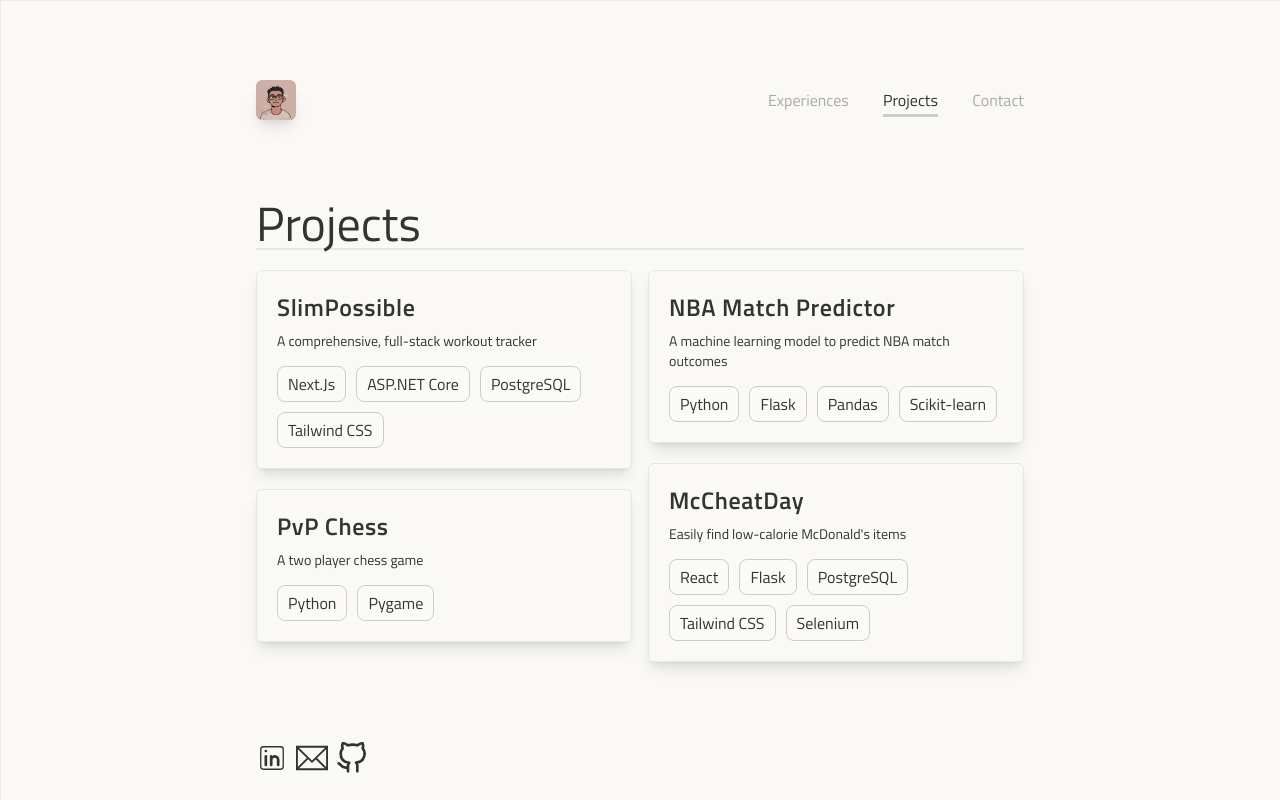
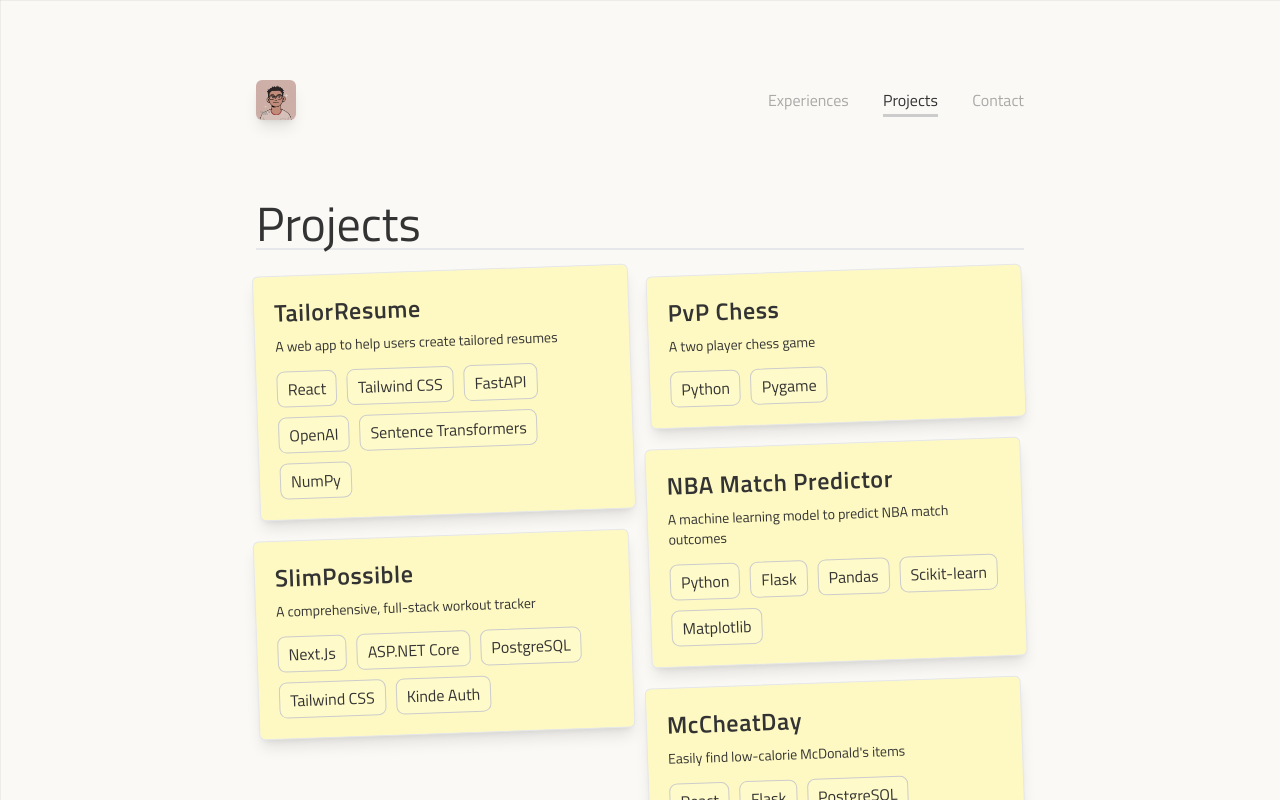
Before and after one commit to 04felixli/f3lixli.com, a Next.js app: page /projects in a window 1280 px wide. Shown: the top 800 px of the page. Built offline with nearby package versions, Linux system fonts and the light colour scheme.

Commit message:
Add new project and update project cards UI

```diff
--- a/app/Objects/ProjectObjects.tsx
+++ b/app/Objects/ProjectObjects.tsx
@@ -7,33 +7,54 @@ export interface ProjectObject {
 }
 
 export const SlimPossible: ProjectObject = {
-    name: 'SlimPossible',
+  name: "SlimPossible",
   description: `A comprehensive, full-stack workout tracker`,
-    techStack: ['Next.Js', 'ASP.NET Core', 'PostgreSQL', 'Tailwind CSS'],
-    imagePath: '/Images/SlimPossible.png',
+  techStack: [
+    "Next.Js",
+    "ASP.NET Core",
+    "PostgreSQL",
+    "Tailwind CSS",
+    "Kinde Auth",
+  ],
+  imagePath: "/Images/SlimPossible.png",
   gitHubLink: "https://github.com/04felixli/SlimPossible",
-}
+};
 
 export const ChessProject: ProjectObject = {
-    name: 'PvP Chess',
-    description: 'A two player chess game',
-    techStack: ['Python', 'Pygame'],
-    imagePath: '/Images/ChessGame.png',
-    gitHubLink: 'https://github.com/04felixli/Chess-Project',
-}
+  name: "PvP Chess",
+  description: "A two player chess game",
+  techStack: ["Python", "Pygame"],
+  imagePath: "/Images/ChessGame.png",
+  gitHubLink: "https://github.com/04felixli/Chess-Project",
+};
 
 export const NBAMatchPredictor: ProjectObject = {
-    name: 'NBA Match Predictor',
-    description: 'A machine learning model to predict NBA match outcomes',
-    techStack: ['Python', 'Flask', 'Pandas', 'Scikit-learn'],
-    imagePath: '/Images/NBAMatchPredictor.svg',
-    gitHubLink: 'https://github.com/04felixli/NBA-Game-Predictor',
-}
+  name: "NBA Match Predictor",
+  description: "A machine learning model to predict NBA match outcomes",
+  techStack: ["Python", "Flask", "Pandas", "Scikit-learn", "Matplotlib"],
+  imagePath: "/Images/NBAMatchPredictor.svg",
+  gitHubLink: "https://github.com/04felixli/NBA-Game-Predictor",
+};
 
 export const McCheatDay: ProjectObject = {
-    name: 'McCheatDay',
-    description: 'Easily find low-calorie McDonald\'s items',
-    techStack: ['React', 'Flask', 'PostgreSQL', 'Tailwind CSS', 'Selenium'],
-    imagePath: '/Images/McCheatDay.png',
-    gitHubLink: 'https://github.com/04felixli/McCheatDay'
-}
+  name: "McCheatDay",
+  description: "Easily find low-calorie McDonald's items",
+  techStack: ["React", "Flask", "PostgreSQL", "Tailwind CSS", "Selenium"],
+  imagePath: "/Images/McCheatDay.png",
+  gitHubLink: "https://github.com/04felixli/McCheatDay",
+};
+
+export const TailorResume: ProjectObject = {
+  name: "TailorResume",
+  description: "A web app to help users create tailored resumes",
+  techStack: [
+    "React",
+    "Tailwind CSS",
+    "FastAPI",
+    "OpenAI",
+    "Sentence Transformers",
+    "NumPy",
+  ],
+  imagePath: "/Images/resume-tailor-bot.png",
+  gitHubLink: "https://github.com/04felixli/resume-tailor-bot",
+};
--- a/app/projects/ProjectCard.tsx
+++ b/app/projects/ProjectCard.tsx
@@ -1,9 +1,9 @@
-"use client"
-import React from 'react';
-import { ProjectObject } from '../Objects/ProjectObjects';
-import './projectCard.css';
-import '../experiences/experiences.css';
-import { FiGithub } from 'react-icons/fi';
+"use client";
+import React from "react";
+import { ProjectObject } from "../Objects/ProjectObjects";
+import "./projectCard.css";
+import "../experiences/experiences.css";
+import { FiGithub } from "react-icons/fi";
 
 interface Props {
   project: ProjectObject;
@@ -12,23 +12,26 @@ interface Props {
 const ProjectCard = ({ project }: Props) => {
   return (
     <div
-            className='w-full rounded-md shadow-lg border'
-            onClick={() => window.open(project.gitHubLink, '_blank')}
+      className="w-full rounded-md shadow-lg border bg-yellow-100 p-5 relative"
+      style={{ transform: "rotate(-2deg)" }}
+      onClick={() => window.open(project.gitHubLink, "_blank")}
     >
-            <div className='p-5 h-full w-full hover:scale-[1.02] duration-300 ease-in-out cursor-pointer'>
-                <h3 className='w-full flex timeline-title break-words'>{project.name}</h3>
-                <p className='text-sm w-full'>{project.description}</p>
-                <ul className='tech-stack w-full'>
+      {/* Tape effect */}
+      <div className="hover:-translate-y-1 duration-300 ease-in-out cursor-pointer">
+        <h3 className="w-full flex timeline-title break-words">
+          {project.name}
+        </h3>
+        <p className="text-sm w-full">{project.description}</p>
+        <ul className="tech-stack w-full">
           {project.techStack.map((tech, index) => (
-                        <li key={index} className='tech-item'>
+            <li key={index} className="tech-item">
               {tech}
             </li>
           ))}
         </ul>
       </div>
-
     </div>
   );
-}
+};
 
 export default ProjectCard;
--- a/app/projects/page.tsx
+++ b/app/projects/page.tsx
@@ -1,23 +1,35 @@
-import React from 'react'
-import Layout from '../components/util/layout'
-import { ChessProject, McCheatDay, NBAMatchPredictor, SlimPossible } from '../Objects/ProjectObjects'
-import ProjectCard from './ProjectCard'
-import { Pages } from '../components/NavBar/NavBar'
+import React from "react";
+import Layout from "../components/util/layout";
+import {
+  ChessProject,
+  McCheatDay,
+  NBAMatchPredictor,
+  SlimPossible,
+  TailorResume,
+} from "../Objects/ProjectObjects";
+import ProjectCard from "./ProjectCard";
+import { Pages } from "../components/NavBar/NavBar";
 
 const Projects = () => {
-    const projects = [SlimPossible, ChessProject, NBAMatchPredictor, McCheatDay];
+  const projects = [
+    TailorResume,
+    SlimPossible,
+    ChessProject,
+    NBAMatchPredictor,
+    McCheatDay,
+  ];
 
   return (
     <Layout currentPage={Pages.projects} pageName="Projects">
       <div className="w-full h-full mt-5 columns-1 md:columns-2 space-y-5">
-                {projects.map(project => (
+        {projects.map((project) => (
           <div key={project.name} className="break-inside-avoid">
             <ProjectCard project={project} />
           </div>
         ))}
       </div>
     </Layout>
-    )
-}
+  );
+};
 
-export default Projects
+export default Projects;
```
Also changed, not shown: public/Images/resume-tailor-bot.png (added), 1 other file (tests, documents, lock files or other folders). Lines whose indentation alone changed are shown as unchanged.
